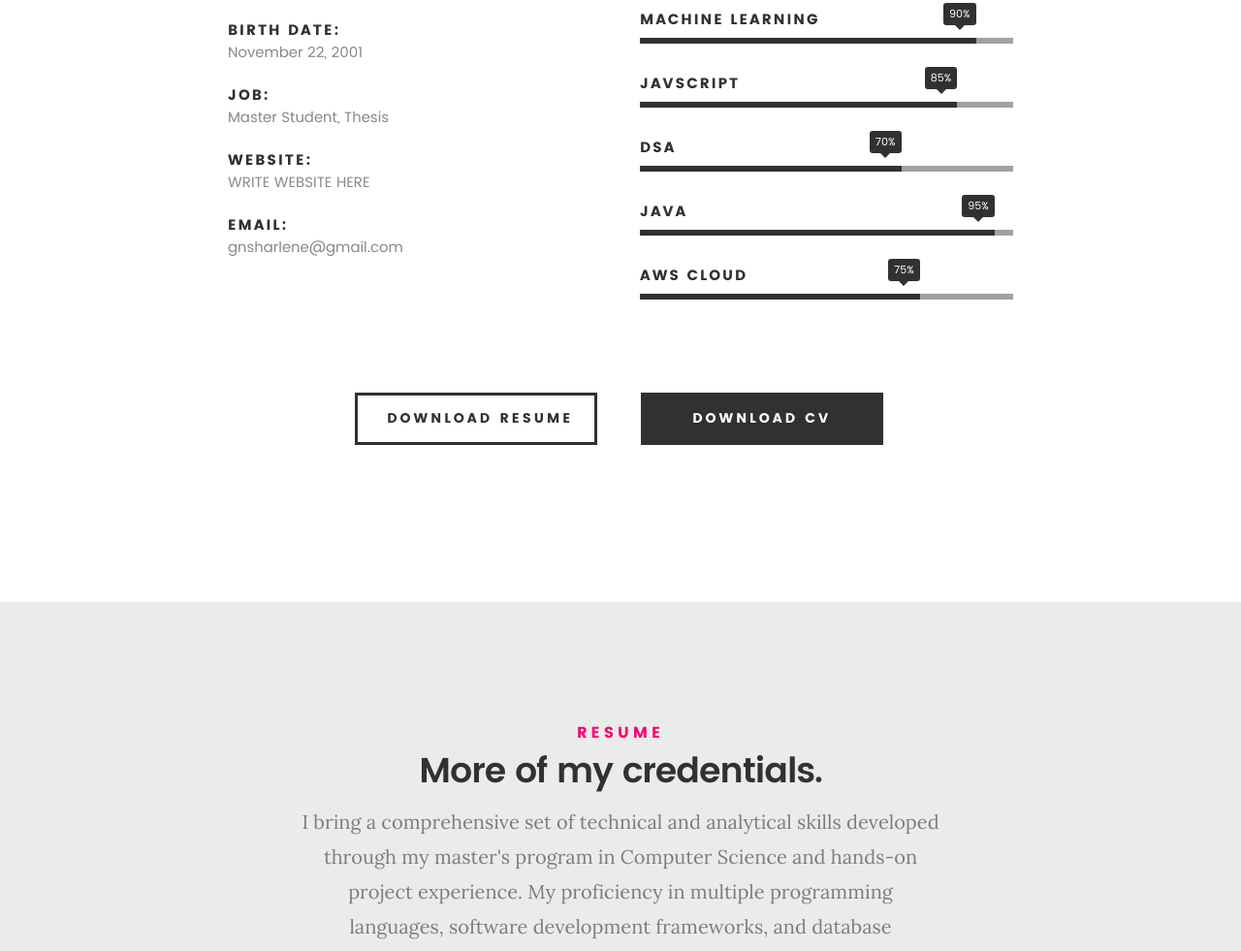
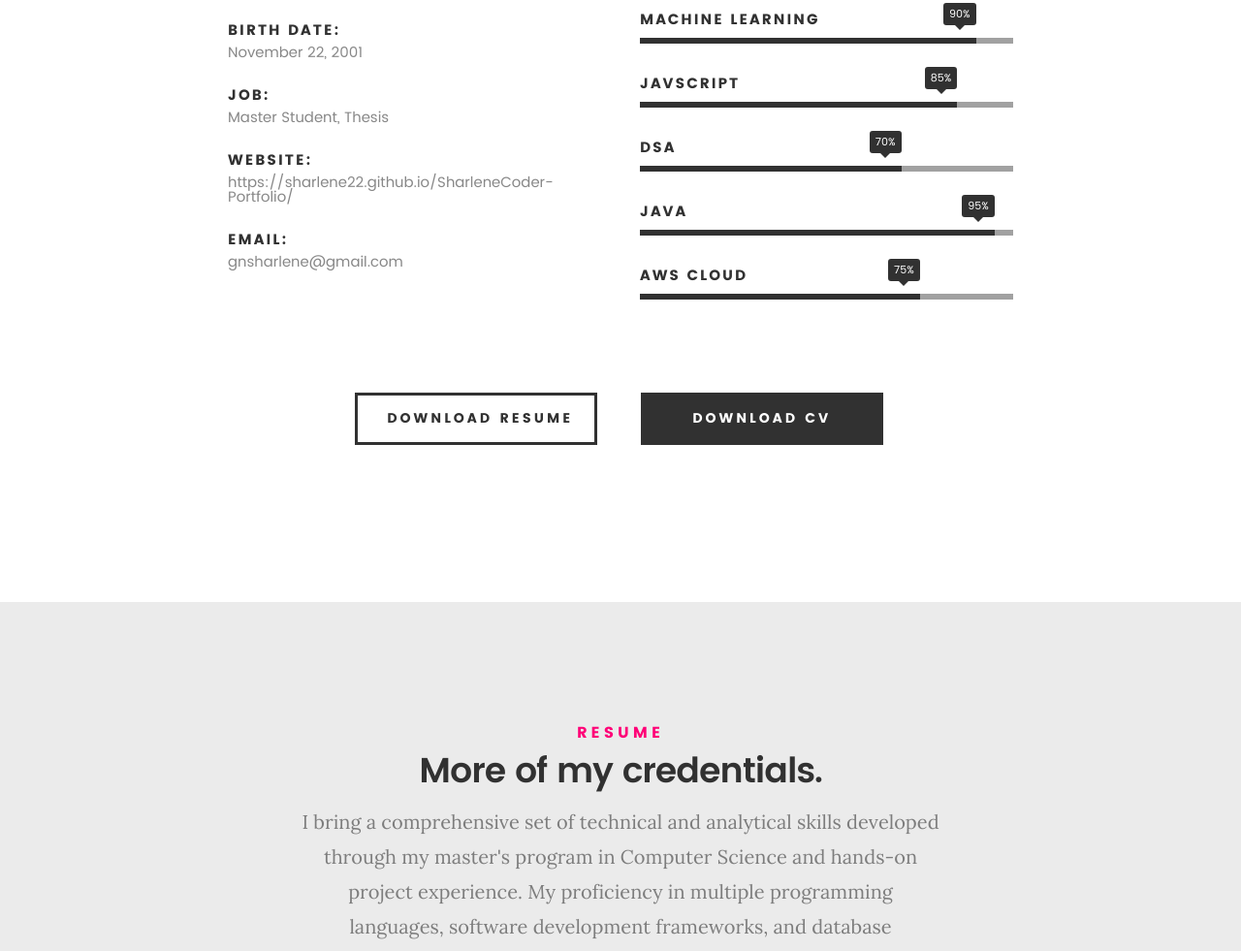
Before and after one commit to Sharlene22/SharleneCoder-Portfolio, a plain HTML site: page index.html in a window 1280 px wide. Shown: the part 1646-2627 px from the top of the page at 97% size. Drawn offline with Linux system fonts and the light colour scheme; files whose address does not match are found by name.

Commit message:
Update index.html

```diff
--- a/index.html
+++ b/index.html
@@ -140,7 +140,7 @@
    				</li>
    				<li>
    					<strong>Website:</strong>
-   					<span>WRITE WEBSITE HERE</span>
+   					<span>https://sharlene22.github.io/SharleneCoder-Portfolio/</span>
    				</li>
    				<li>
    					<strong>Email:</strong>
```
